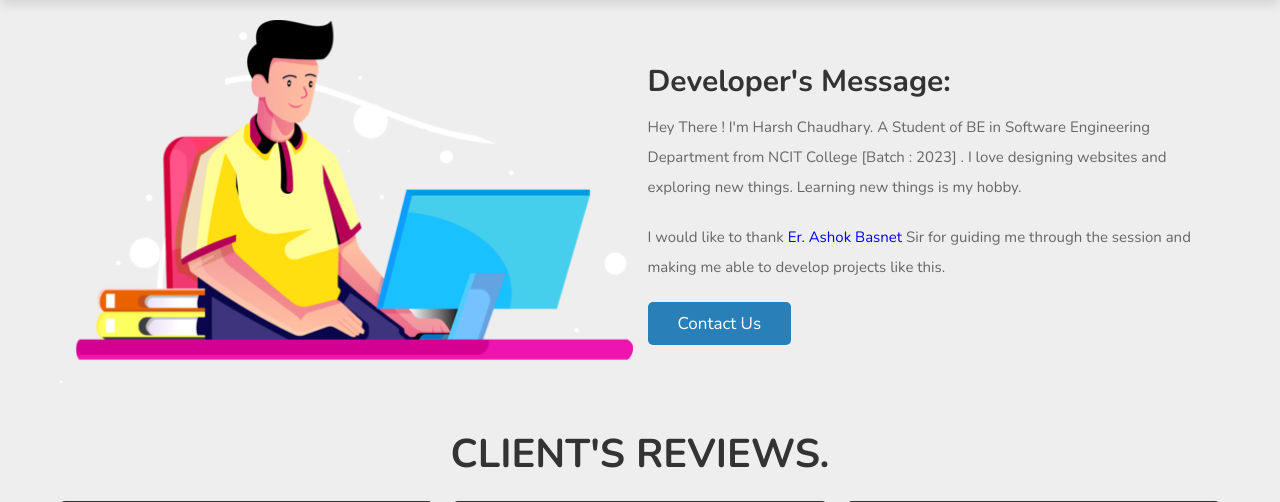
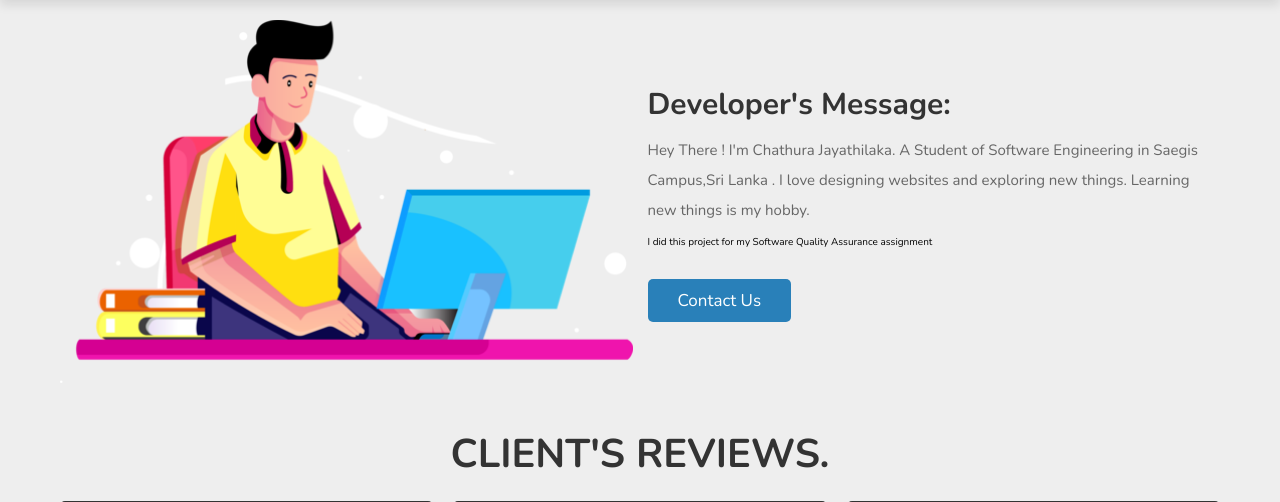
Before and after one commit to chathuramadusanka123/BSSE0122011347-ShopWebsite, a PHP site: page /about.php in a window 1280 px wide. Shown: the part 74-576 px from the top of the page. Run offline with PHP 8.4, Linux system fonts and the light colour scheme; data that the repository does not hold is empty; some libraries are stand-ins or nearby versions.

Commit message:
Update about.php

```diff
--- a/BSSE0122011347-Shop/about.php
+++ b/BSSE0122011347-Shop/about.php
@@ -43,13 +43,11 @@ if(isset($_SESSION['user_id'])){
 
       <div class="content">
          <h3>Developer's Message:</h3>
-         <p>Hey There ! I'm Harsh Chaudhary. A Student of BE in Software Engineering
-            Department from NCIT College [Batch : 2023] .
+         <p>Hey There ! I'm Chathura Jayathilaka. A Student of  Software Engineering
+            in Saegis Campus,Sri Lanka .
             I love designing websites and exploring new things. Learning new things is my hobby.</p>
 
-         <p>I would like to thank <a href="https://www.facebook.com/er.ashokbasnet" target="_blank">Er. Ashok Basnet
-
-         </a> Sir for guiding me through the session and making me able to develop projects like this. </p>
+         </a> I did this project for my Software Quality Assurance assignment </p>
          <a href="contact.php" class="btn">Contact Us</a>
       </div>
 
```
